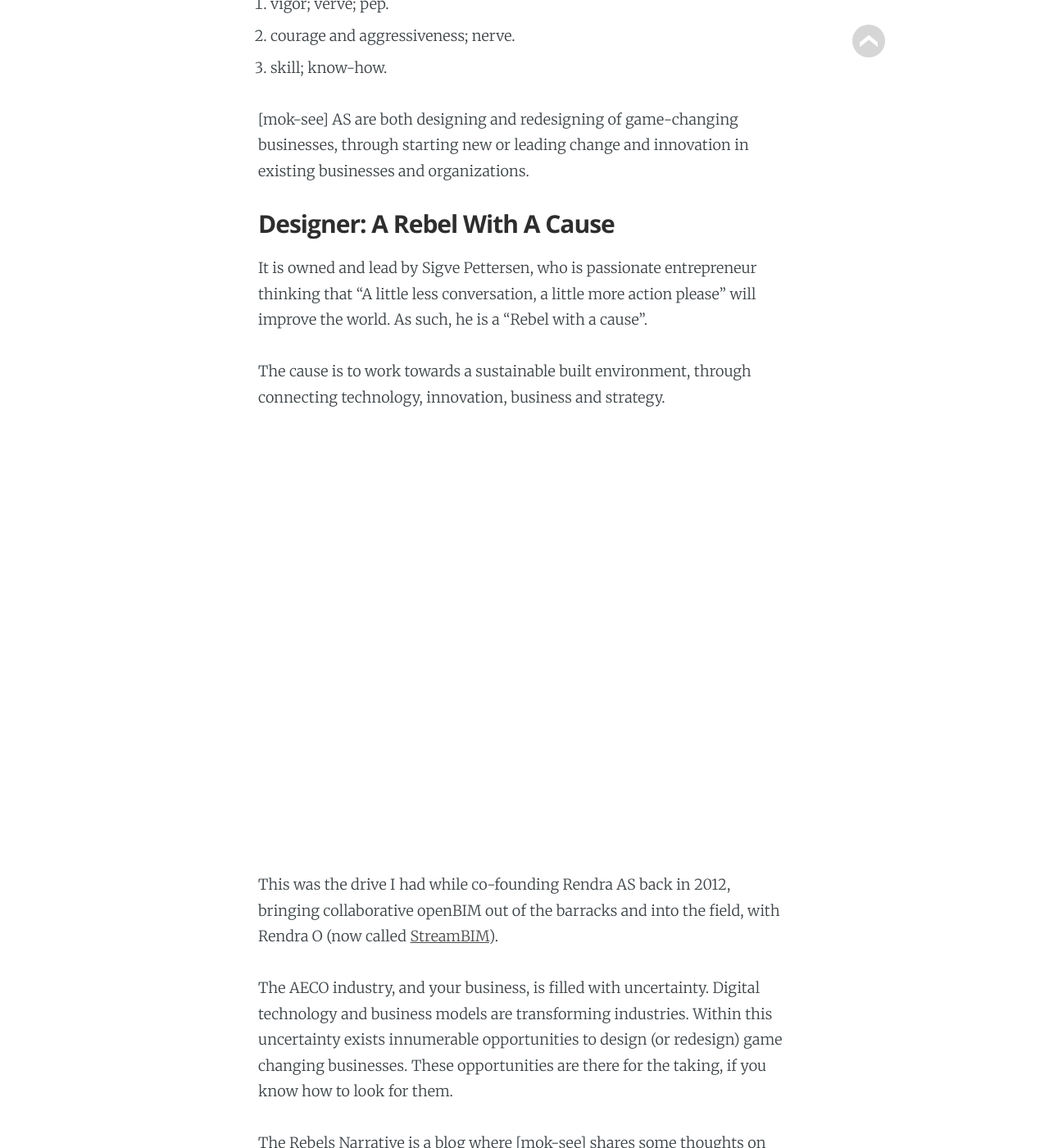
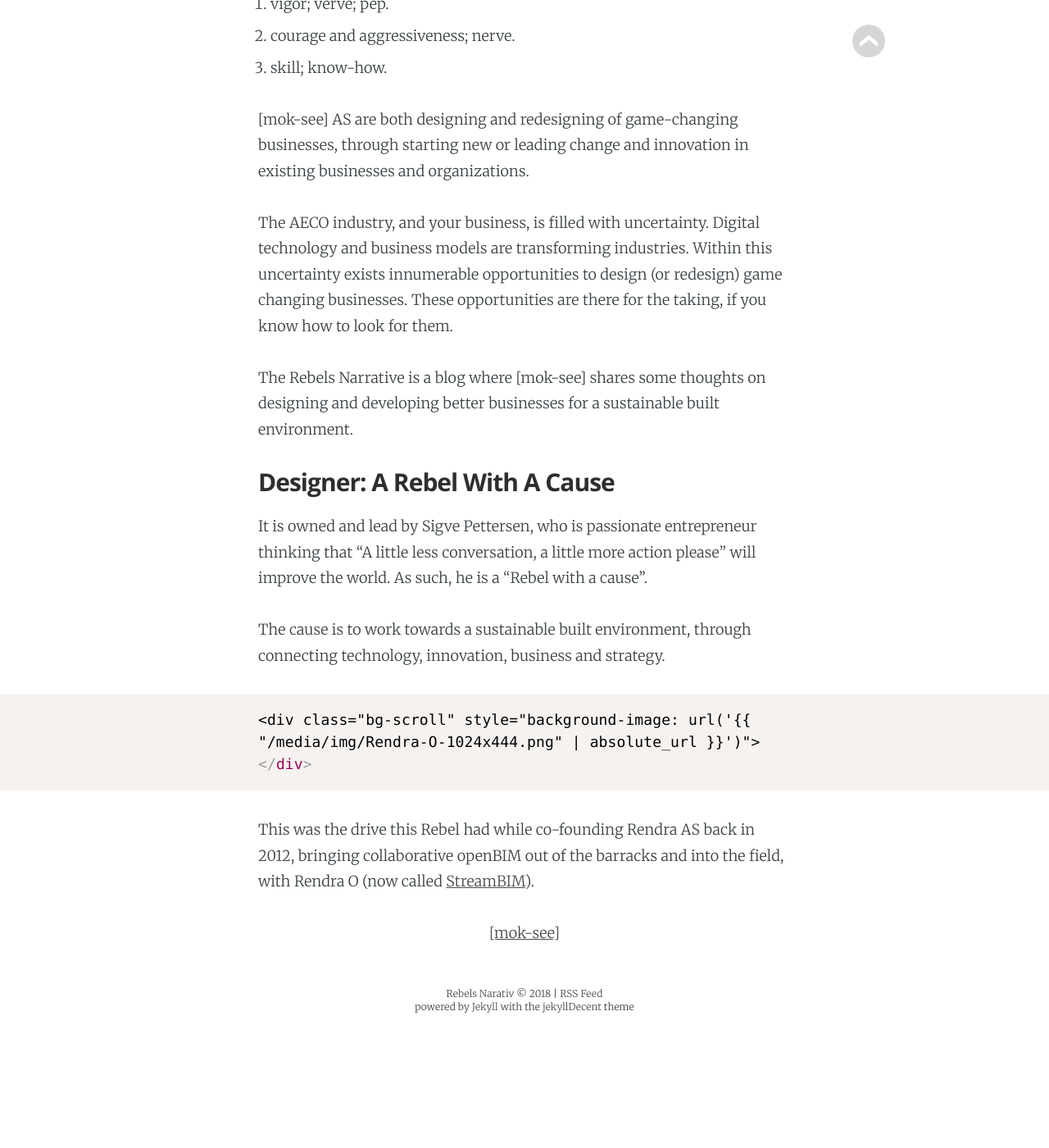
Before and after one commit to mok-see/mok-see.github.io, a Jekyll site: the page built from _pages/about-ms.md, in a window 1280 px wide and 1400 px high, scrolled down 977 px. Shown: the whole window at 82% size. Built offline with Jekyll 4.4.1, drawn with Linux system fonts in a browser that asks for light colours; some web fonts are replaced; after the commit the page ends 2233 px from its top, so only the background shows below that; some of the changed text lies outside the part shown.

Commit message:
edited image and text

````diff
--- a/_pages/about-ms.md
+++ b/_pages/about-ms.md
@@ -23,19 +23,21 @@ noun Slang.
 
 [mok-see] AS are both designing and redesigning of game-changing businesses, through starting new or leading change and innovation in existing businesses and organizations.
 
+The AECO industry, and your business, is filled with uncertainty. Digital technology and business models are transforming industries. Within this uncertainty exists innumerable opportunities to design (or redesign) game changing businesses. These opportunities are there for the taking, if you know how to look for them.
+
+The Rebels Narrative is a blog where [mok-see] shares some thoughts on designing and developing better businesses for a sustainable built environment.
+
 ## Designer: A Rebel With A Cause
 
 It is owned and lead by Sigve Pettersen, who is passionate entrepreneur thinking that "A little less conversation, a little more action please" will improve the world. As such, he is a "Rebel with a cause".
 
 The cause is to work towards a sustainable built environment, through connecting technology, innovation, business and strategy.
 
-<div class="bg-scroll" style="background-image: url('{{ "/media/img/Rendra-O-1024x444.png | absolute_url }}')"></div>
+```html
+{% raw %}<div class="bg-scroll" style="background-image: url('{{ "/media/img/Rendra-O-1024x444.png" | absolute_url }}')"></div>{% endraw %}
+```
 
-This was the drive I had while co-founding Rendra AS back in 2012, bringing collaborative openBIM out of the barracks and into the field, with Rendra O (now called [StreamBIM](https://streambim.com/)).
-
-The AECO industry, and your business, is filled with uncertainty. Digital technology and business models are transforming industries. Within this uncertainty exists innumerable opportunities to design (or redesign) game changing businesses. These opportunities are there for the taking, if you know how to look for them.
-
-The Rebels Narrative is a blog where [mok-see] shares some thoughts on designing and developing better businesses for a sustainable built environment.
+This was the drive this Rebel had while co-founding Rendra AS back in 2012, bringing collaborative openBIM out of the barracks and into the field, with Rendra O (now called [StreamBIM](https://streambim.com/)).
 
 <p class="github-button-container">
 <a class="github-button" href="https://github.com/mok-see" data-size="large" data-show-count="true" aria-label="Star [mok-see] on GitHub">[mok-see]</a>
````
